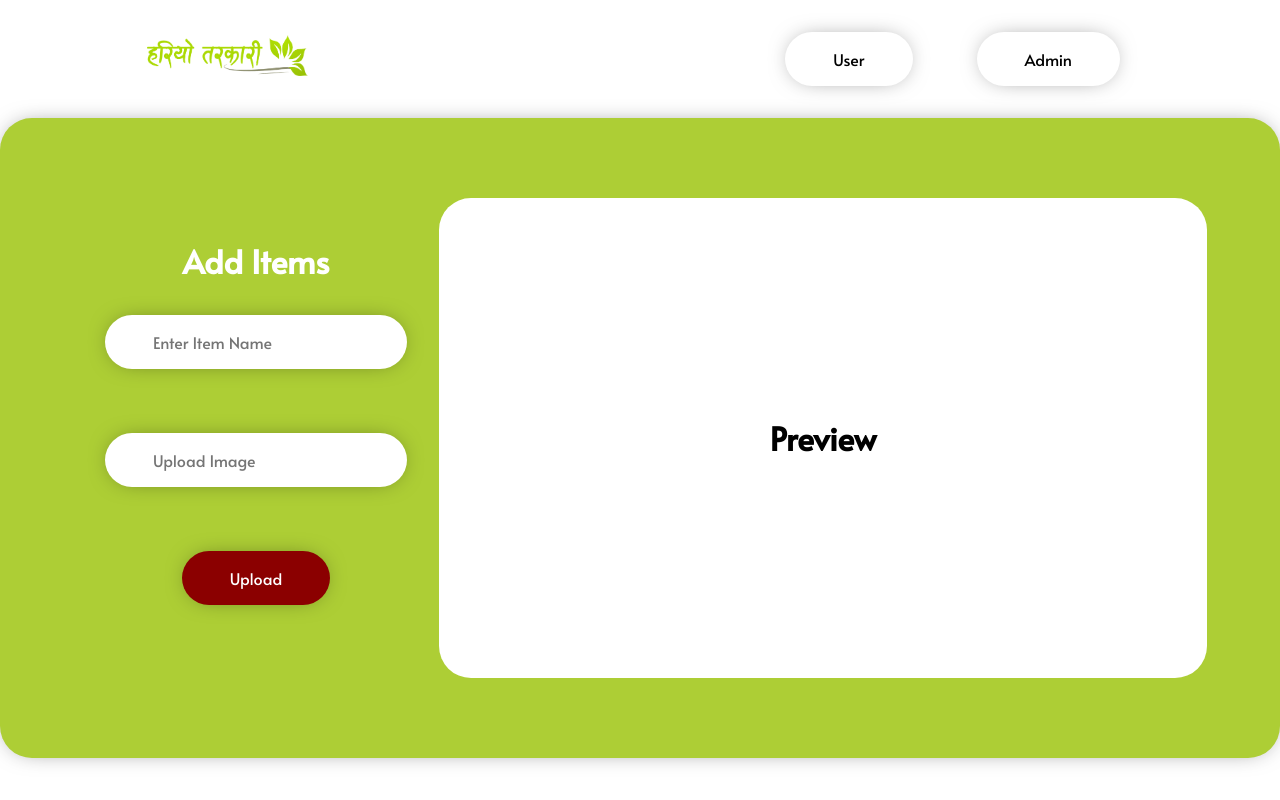
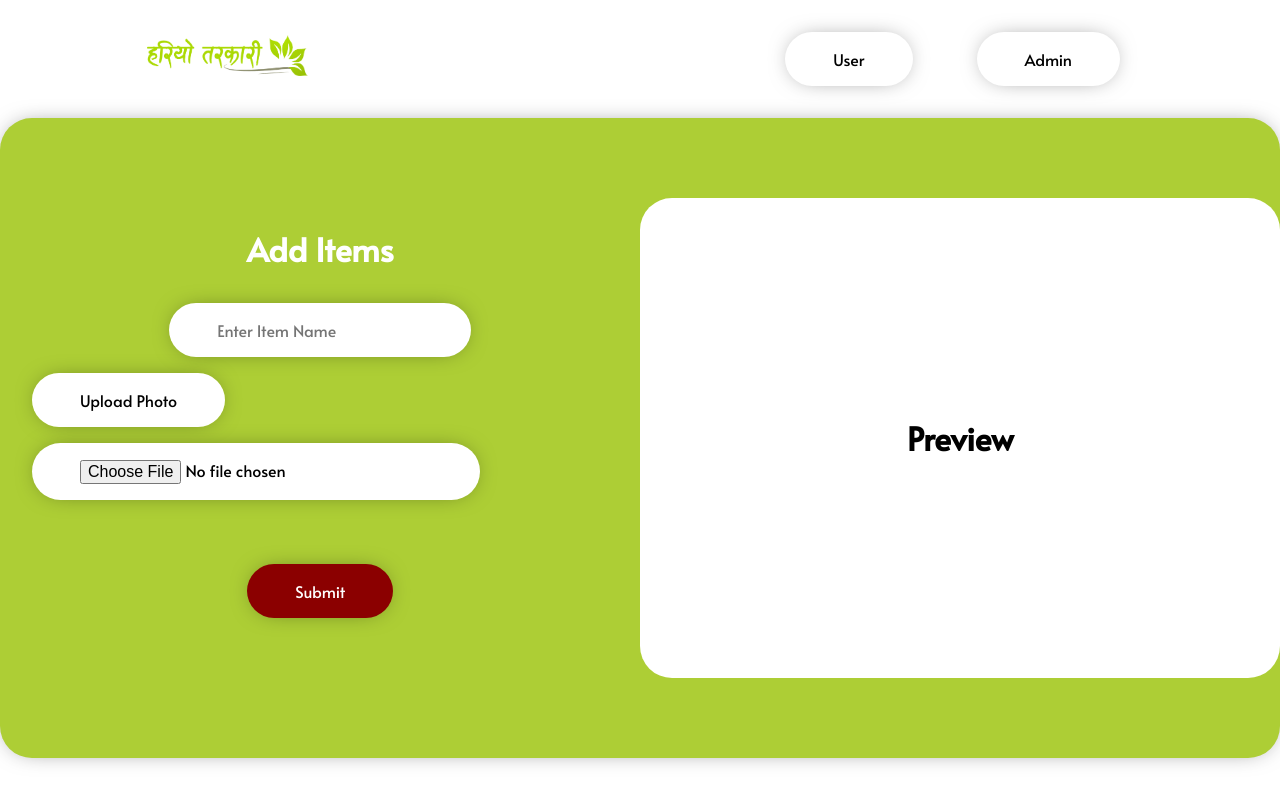
Before and after one commit to bishwaskharel/hariyoappp, a React (Create React App) app: page /Admin in a window 1280 px wide. Built offline with nearby package versions, Linux system fonts and the light colour scheme.

Commit message:
firebase Installed

```diff
--- a/package.json
+++ b/package.json
@@ -6,6 +6,8 @@
     "@testing-library/jest-dom": "^4.2.4",
     "@testing-library/react": "^9.5.0",
     "@testing-library/user-event": "^7.2.1",
+    "axios": "^0.20.0",
+    "firebase": "^7.19.1",
     "node-sass": "^4.14.1",
     "react": "^16.13.1",
     "react-dom": "^16.13.1",
--- a/src/components/Admin/Admin.component.jsx
+++ b/src/components/Admin/Admin.component.jsx
@@ -1,31 +1,52 @@
 import React from 'react'
 import "./Admin.styles.scss"
 import { useState } from 'react';
+//import axios from "axios"
+//import { types } from 'node-sass';
 
 function Admin() {
      const[itemValue,setItemValue] = useState("");
-     const[imgValue,setImgValue] = useState("");
+     const[selectedFiles, setSelectedFiles]= useState(null);
+     const[err,setErr]= useState(null);
+     const type=['image/png','image/jpg'];
 
     const handleSubmit = (e) => {
         e.preventDefault();
         setItemValue("");
-        setImgValue("");
+
     }
 
     const handleChange =(e) => {
         setItemValue(e.target.itemValue);
-        setImgValue(e.target.imgValue);
     }
 
+    const handleChangeFiles = (e) => {
+        let selected = e.target.files[0];
+        console.log(selected);
+        if (selected && type.includes(selected.type) ) {
+        setSelectedFiles(selected);
+        setErr(null);
+    }
+
+    else{
+        setSelectedFiles(null);
+        setErr("Please Select Image File (Jpeg or Png)");
+
+    }
+    }
 
     return (
         <div className="admin_Pannel">
         <div className="admin">
             <h1>Add Items</h1>
             <form onSubmit={handleSubmit} className="admin">
-            <input onChange={handleChange} value={itemValue} placeholder="Enter Item Name" />
-            <input onChange={handleChange} value={imgValue} placeholder="Upload Image" />
-            <button type="submit">Upload</button>
+            <input onChange={handleChange} value={itemValue} type="text" placeholder="Enter Item Name" />
+            <div className="inputFile">
+            <label for="myFile">Upload Photo</label>
+            <input onChange={handleChangeFiles} value={selectedFiles} id="myFile" type="file" />
+            </div>
+            <button type="submit">Submit</button>
+    <div>{err && <h3>{err}</h3>}</div>
             </form>
         </div>
         <div className="preview">
--- a/src/components/Admin/Admin.styles.scss
+++ b/src/components/Admin/Admin.styles.scss
@@ -31,6 +31,21 @@
         box-shadow: 0px 0px 23px -9px rgba(0,0,0,0.59);
     }
 
+    label{
+        border: none;
+        border-radius: 2rem;
+        padding: 1rem 3rem 1rem;
+        margin: 2rem;
+        font-size: 1rem;
+        color: rgb(0, 0, 0);
+        background-color: rgb(255, 255, 255);
+        box-shadow: 0px 0px 23px -9px rgba(0,0,0,0.59);
+    }
+
+    .inputFile{
+        cursor: pointer;
+    }
+
     button{
         border: none;
         border-radius: 2rem;
--- a/src/components/SearchItemBox/SearchItemBox.component.jsx
+++ b/src/components/SearchItemBox/SearchItemBox.component.jsx
@@ -1,6 +1,6 @@
 import React, { useState } from 'react'
 import "./SearchItemBox.styles.scss";
-import search from "./Image/search.png"
+//import search from "./Image/search.png"
 
 function SearchItemBox() {
 
@@ -15,7 +15,7 @@ function SearchItemBox() {
     return (
         <div className="bothItems">
         <div className="Box">
-            <select onChange={handleChange} placeholder="Search Item">
+            <select  onChange={handleChange} placeholder="Search Item" >
                 <option value="Apple">Apple</option>
                 <option value="Grapes">Grapes</option>
                 <option value="Orange">Orange</option>
```
Also changed, not shown: src/firebase/config.js (added, +25 -0 lines), 1 other file (tests, documents, lock files or other folders).
